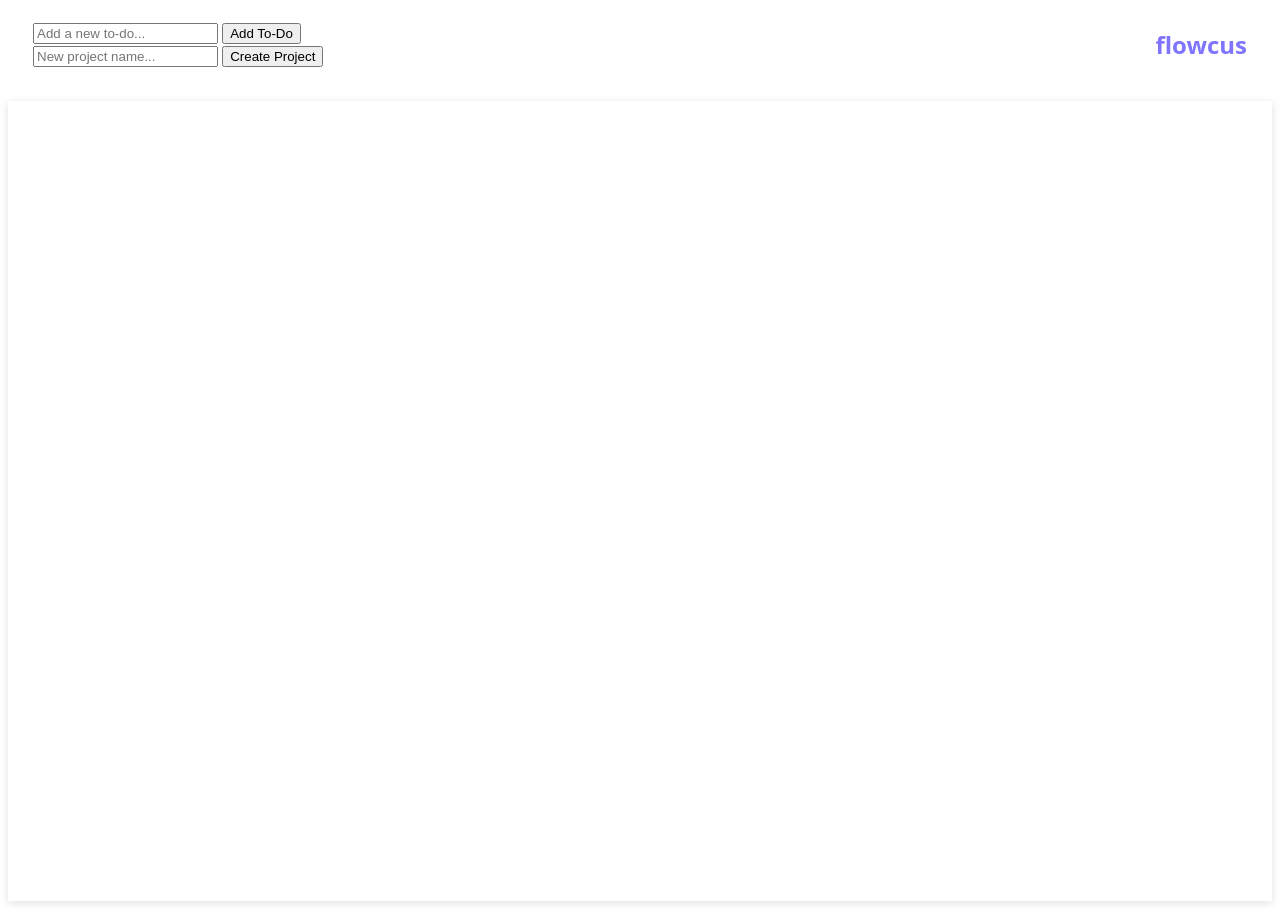
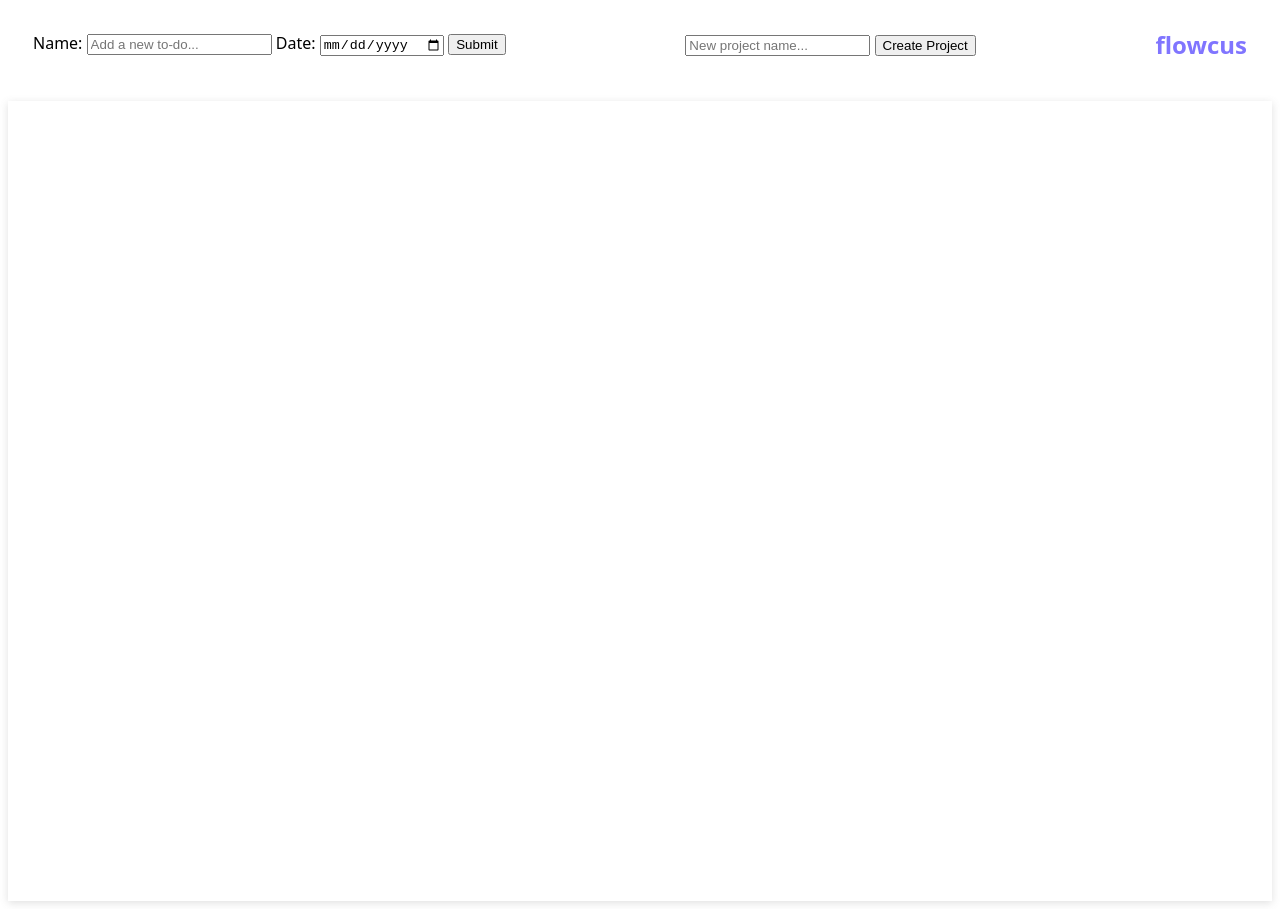
Before and after one commit to knnymrls/flowcus, a plain HTML site: page index.html in a window 1280 px wide. Drawn offline with Linux system fonts and the light colour scheme.

Commit message:
newchanges

```diff
--- a/index.html
+++ b/index.html
@@ -9,16 +9,17 @@
 
 <body>
     <nav>
-        <div class="add">
-            <div>
-                <input type="text" id="new-todo" placeholder="Add a new to-do...">
-                <button id="add-todo-button">Add To-Do</button>
-            </div>
-
-            <div>
-                <input type="text" id="new-project-name" placeholder="New project name...">
-                <button id="create-project-button">Create Project</button>
-            </div>
+        <form id="todo-form">
+            <label>Name:</label>
+            <input type="text" id="new-todo" placeholder="Add a new to-do...">
+            <label>Date:</label>
+            <input type="date" id="new-date-todo" placeholder="">
+            <input id="submit" type="submit" placeholder="Add todo">
+        </form>
+        <div>
+            <input type="text" id="new-project-name" placeholder="New project name...">
+            <button id="create-project-button">Create Project</button>
+        </div>
         </div>
         <h1>
             flowcus
```
Also changed, not shown: main.js (+1 -1 lines).
